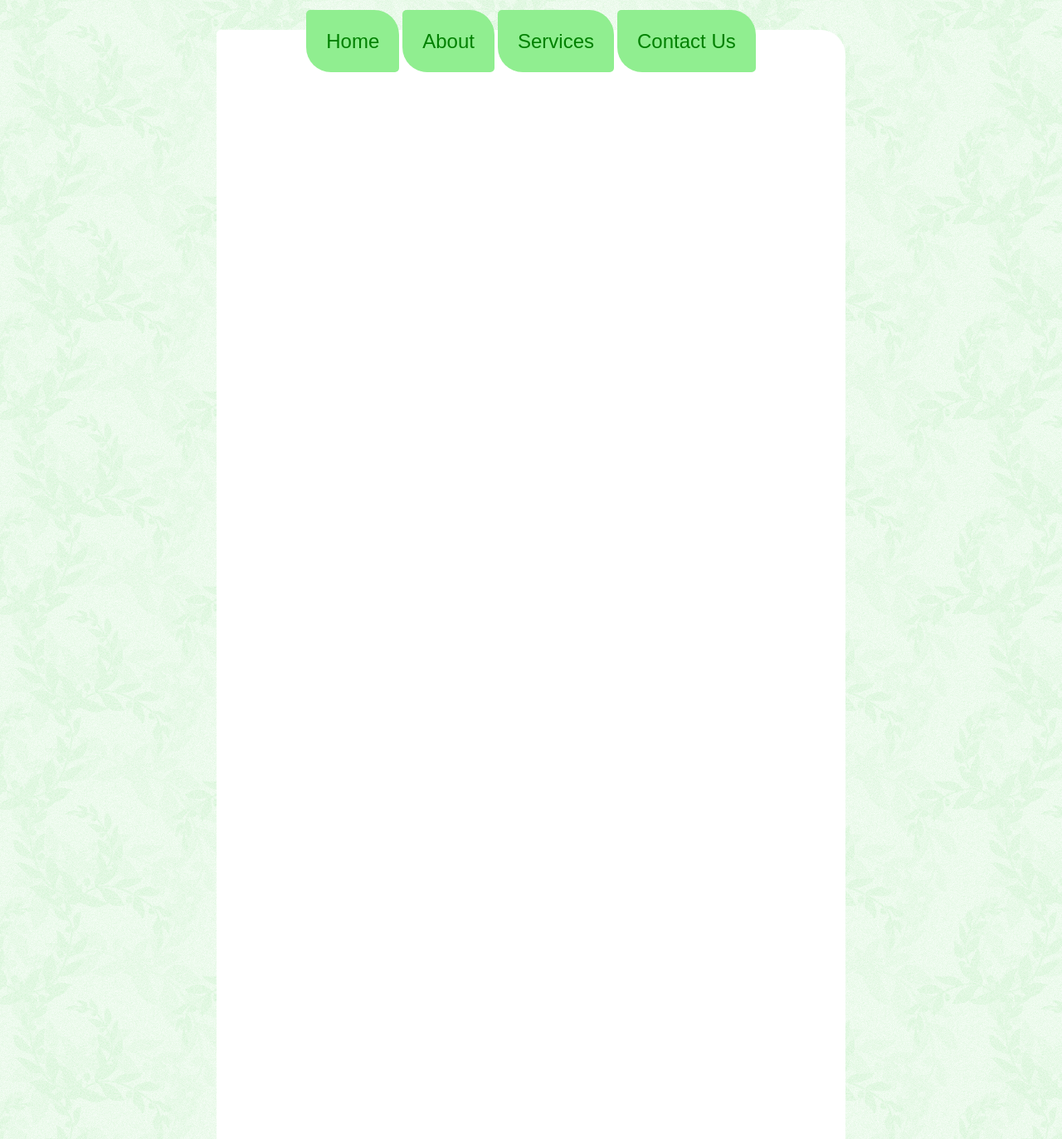
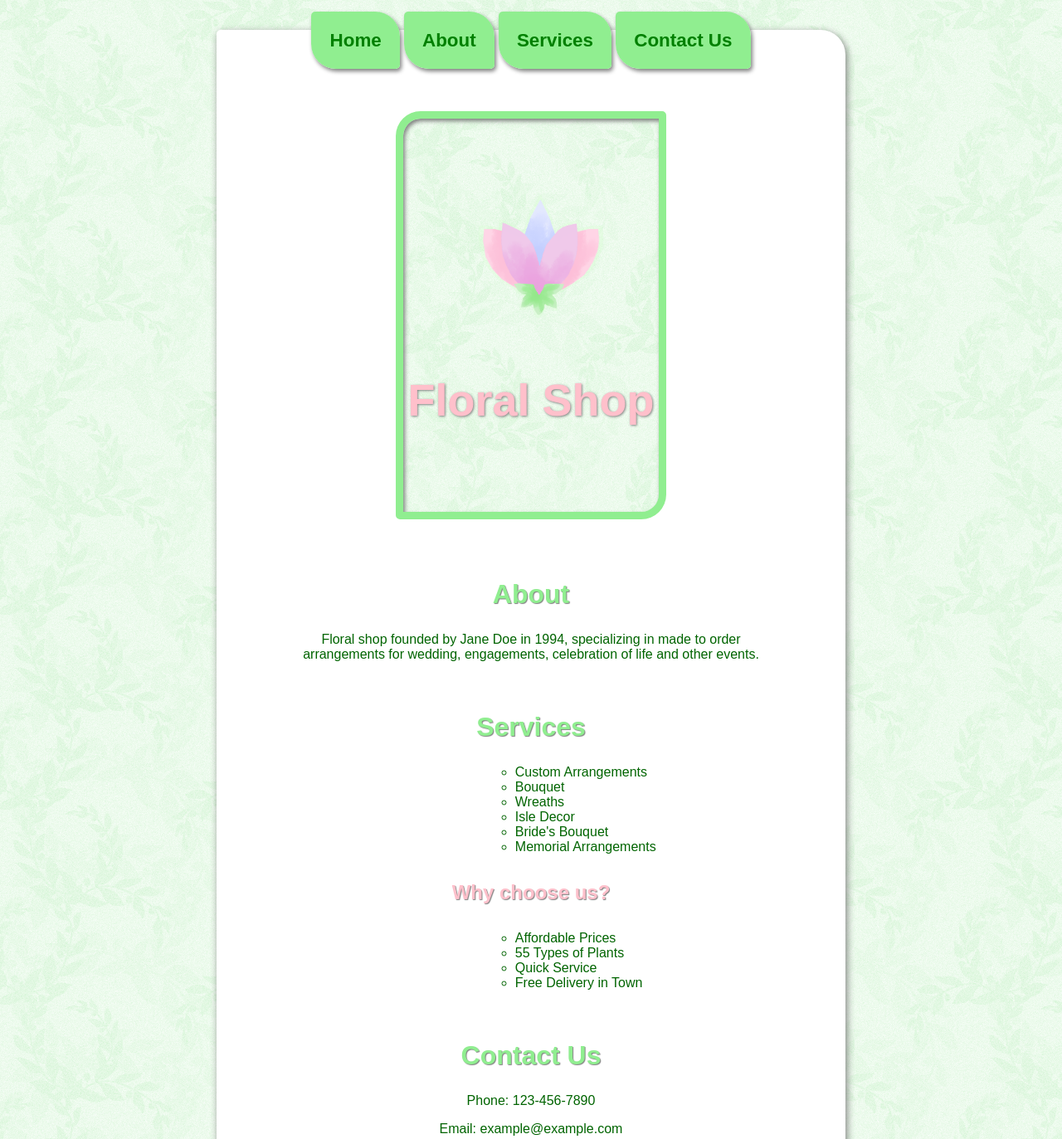
Before and after one commit to kulikovaaSHU/learning-web-dev, a plain HTML site: page greenWebsite/index.html in a window 1280 px wide. Shown: the part 12-1385 px from the top of the page at 83% size. Drawn offline with Linux system fonts and the light colour scheme.

Commit message:
Add simple layout and style

```diff
--- a/greenWebsite/css/style.css
+++ b/greenWebsite/css/style.css
@@ -1,6 +1,7 @@
 body {
 	background-image: url("../images/background.png");
 	background-attachment: fixed;
+	font-family: Arial;
 }
 
 .container {
@@ -11,6 +12,7 @@ body {
 	border-radius: 5px 30px;
 	margin-top: 3em;
 	margin-bottom: 6em;
+	box-shadow: 2px 3px 10px grey;
 }
 
 .nav-link {
@@ -19,8 +21,9 @@ body {
 	padding: 1em;
 	border-radius: 5px 30px;
 	text-decoration: none;
-	font-size: 1.5em;
-	font-family: Arial;
+	font-size: 1.4em;
+	font-weight: bold;
+	box-shadow: 2px 3px 5px grey;
 }
 
 .nav-link:hover {
@@ -31,6 +34,64 @@ body {
 	text-align: center;
 }
 
-.nav-button {
+#logo {
+	width: 150px;
+	transform: translate(8%, 30%);
+}
 
+#title {
+	text-align: center;
+	margin-top: 3em;
+	color: pink;
+	font-size: 2.25em;
+	text-shadow: 1px 1px 3px grey;
+	box-shadow: 2px 3px 5px grey inset;
+	margin-left: 6em;
+	margin-right: 6em;
+	margin-top: 2em;
+	margin-bottom:2em;
+	padding-bottom:0.25em;
+	border-radius: 30px 5px;
+	border: 0.25em solid lightgreen;
+	background-image: url("../images/background.png");
+	background-attachment: fixed;
 }
+ #compName {
+ 	line-height: 3em;
+ }
+
+.section-title {
+	color: lightgreen;
+	text-shadow: 1px 1px 1px grey;
+	text-align: center;
+	font-size: 2em;
+}
+
+#about-par {
+	text-align: center;
+	color: darkgreen;
+	margin-left: 6em;
+	margin-right: 6em;
+}
+
+#services {
+	text-align: center;
+	color: darkgreen;
+}
+
+.services-list {
+	list-style-type: circle;
+	text-align: left;
+	margin-left: 20em;
+}
+
+.sub-section-title {
+	color: pink;
+	text-shadow: 1px 1px 1px grey;
+	font-size:1.5em;
+}
+
+#contact {
+	text-align: center;
+	color: darkgreen;
+}
--- a/greenWebsite/index.html
+++ b/greenWebsite/index.html
@@ -9,13 +9,45 @@
 <body>
 	<div class="container">
 		<div class="row" id="navbar">
-			<a href="#" class="nav-link">Home</a>
-			<a href="#" class="nav-link">About</a>
-			<a href="#" class="nav-link">Services</a>
-			<a href="#" class="nav-link">Contact Us</a>
+			<a href="#title" class="nav-link">Home</a>
+			<a href="#about" class="nav-link">About</a>
+			<a href="#services" class="nav-link">Services</a>
+			<a href="#contact" class="nav-link">Contact Us</a>
 		</div>
 		<div class="row" id="title">
+			<div>
 
+				<h2 id="compName"><img src="images/logo.png" id="logo"> Floral Shop</h2>
+			</div>
+		</div>
+		<div class="row" id="about">
+			<h2 class="section-title">About</h2>
+			<p id="about-par">Floral shop founded by Jane Doe in 1994, specializing in made to order arrangements for wedding, engagements, celebration of life and other events.</p>
+		</div>
+		<br>
+		<div class="row" id="services">
+			<h2 class="section-title">Services</h2>
+			<ul class="services-list">
+				<li>Custom Arrangements</li>
+				<li>Bouquet</li>
+				<li>Wreaths</li>
+				<li>Isle Decor</li>
+				<li>Bride's Bouquet</li>
+				<li>Memorial Arrangements</li>
+			</ul>
+			<h4 class="sub-section-title">Why choose us?</h4>
+			<ul class="services-list">
+				<li>Affordable Prices</li>
+				<li>55 Types of Plants</li>
+				<li>Quick Service</li>
+				<li>Free Delivery in Town</li>
+			</ul>
+		</div>
+		<br>
+		<div class="row" id="contact">
+			<h2 class="section-title">Contact Us</h2>
+			<p>Phone: 123-456-7890</p>
+			<p>Email: example@example.com</p>
 		</div>
 	</div>
 </body>
```
Also changed, not shown: greenWebsite/images/logo.png (added).
